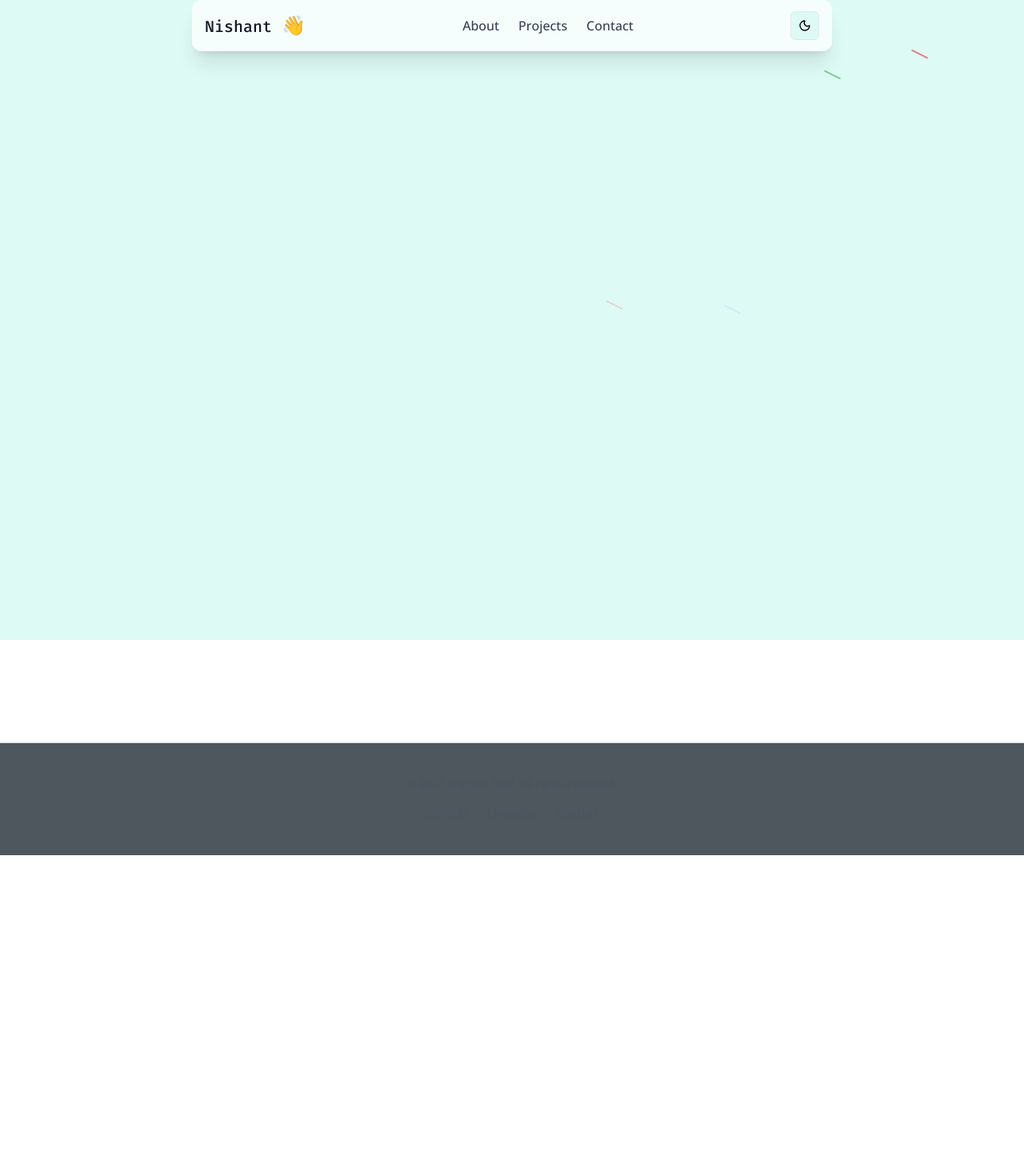
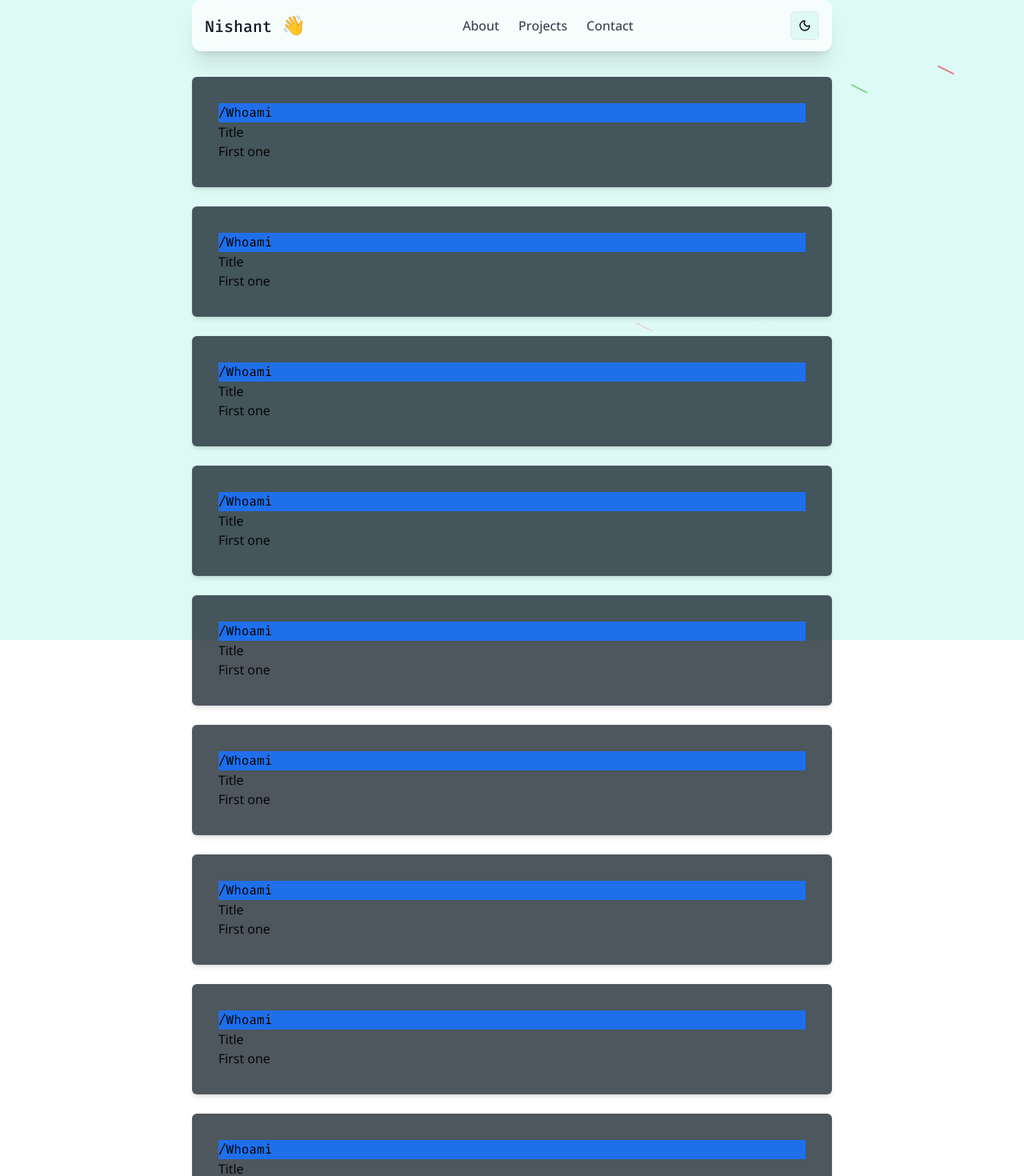
Before and after one commit to nishnt2/nsch, a Next.js app: page / in a window 1280 px wide. Shown: the top 1470 px of the page at 80% size. Before the commit the page ends 1069 px from the top, so only its background shows below. Built offline with nearby package versions, Linux system fonts and the light colour scheme.

Commit message:
created scratch components dfor layout

```diff
--- a/src/app/page.tsx
+++ b/src/app/page.tsx
@@ -1,8 +1,17 @@
+import Section from '@/components/section';
+
 export default function Home() {
   return (
-    <div className="grid grid-rows-[20px_1fr_20px] items-center justify-items-center min-h-screen p-8 pb-20 gap-16 sm:p-20 font-[family-name:var(--font-geist-sans)]">
-      <main className="flex flex-col gap-[32px] row-start-2 items-center sm:items-start"></main>
-      <footer className="row-start-3 flex gap-[24px] flex-wrap items-center justify-center"></footer>
-    </div>
+    <main className="flex flex-col gap-[24px] row-start-2 items-center sm:items-start width-full">
+      <Section> First one</Section>
+      <Section> First one</Section>
+      <Section> First one</Section>
+      <Section> First one</Section>
+      <Section> First one</Section>
+      <Section> First one</Section>
+      <Section> First one</Section>
+      <Section> First one</Section>
+      <Section> First one</Section>
+    </main>
   );
 }
--- a/src/components/container.tsx
+++ b/src/components/container.tsx
@@ -2,7 +2,7 @@ import { ReactNode } from 'react';
 
 export default function Container({ children }: { children: ReactNode }) {
   return (
-    <div className="w-full mx-auto px-4 md:px-0  max-w-[100%] sm:max-w-[600px] md:max-w-[700px] lg:max-w-[800px]">
+    <div className="w-full mx-auto mt-[2rem] px-4 md:px-0  max-w-[100%] sm:max-w-[600px] md:max-w-[700px] lg:max-w-[800px]">
       {children}
     </div>
   );
--- a/src/components/footer.tsx
+++ b/src/components/footer.tsx
@@ -1,8 +1,8 @@
 export default function Footer() {
   return (
     <footer className="mt-16 border-t bg-[#030f1a]/70 border-gray-300 dark:border-gray-700 text-center py-10 text-sm text-gray-600 dark:text-gray-400">
-      <div className="mb-4">
-        © {new Date().getFullYear()} Nishant Patil. All rights reserved.
+      <div className="mb-4 font-code">
+        © {new Date().getFullYear()} Nishant. Made with Nextjs.
       </div>
       <div className="flex justify-center space-x-6 text-base">
         <a
@@ -22,7 +22,7 @@ export default function Footer() {
           LinkedIn
         </a>
         <a
-          href="https://twitter.com/yourusername"
+          href="https://twitter.com/ImNishant3"
           target="_blank"
           rel="noopener noreferrer"
           className="hover:text-black dark:hover:text-white transition"
--- a/src/components/section.tsx
+++ b/src/components/section.tsx
@@ -2,8 +2,8 @@ import { ReactNode } from 'react';
 
 export default function Section({ children }: { children: ReactNode }) {
   return (
-    <section className="w-full rounded-2xl bg-[#030f1a]/70 backdrop-blur-[2px] border border-white/20 shadow-md p-6 sm:p-8">
-      <h2 className="font-code">Title</h2>
+    <section className="w-full rounded-md bg-[#030f1a]/70 backdrop-blur-[2px] border border-white/5 shadow-md p-6 sm:p-8">
+      <h2 className="font-code bg-primary">/Whoami</h2>
       <h2 className="font-sans">Title</h2>
       {children}
     </section>
--- a/src/components/ui/button.tsx
+++ b/src/components/ui/button.tsx
@@ -5,7 +5,7 @@ import { cva, type VariantProps } from 'class-variance-authority';
 import { cn } from '@/lib/utils';
 
 const buttonVariants = cva(
-  "inline-flex items-center justify-center gap-2 whitespace-nowrap rounded-md text-sm font-medium transition-all disabled:pointer-events-none disabled:opacity-50 [&_svg]:pointer-events-none [&_svg:not([class*='size-'])]:size-4 shrink-0 [&_svg]:shrink-0 outline-none focus-visible:border-ring focus-visible:ring-ring/50 focus-visible:ring-[3px] aria-invalid:ring-destructive/20 dark:aria-invalid:ring-destructive/40 aria-invalid:border-destructive",
+  "inline-flex items-center justify-center gap-2 whitespace-nowrap rounded-md text-sm font-medium transition-all cursor-pointer disabled:pointer-events-none disabled:opacity-50 [&_svg]:pointer-events-none [&_svg:not([class*='size-'])]:size-4 shrink-0 [&_svg]:shrink-0 outline-none focus-visible:border-ring focus-visible:ring-ring/50 focus-visible:ring-[3px] aria-invalid:ring-destructive/20 dark:aria-invalid:ring-destructive/40 aria-invalid:border-destructive",
   {
     variants: {
       variant: {
```
Also changed, not shown: src/app/testPage/page.tsx (added).
